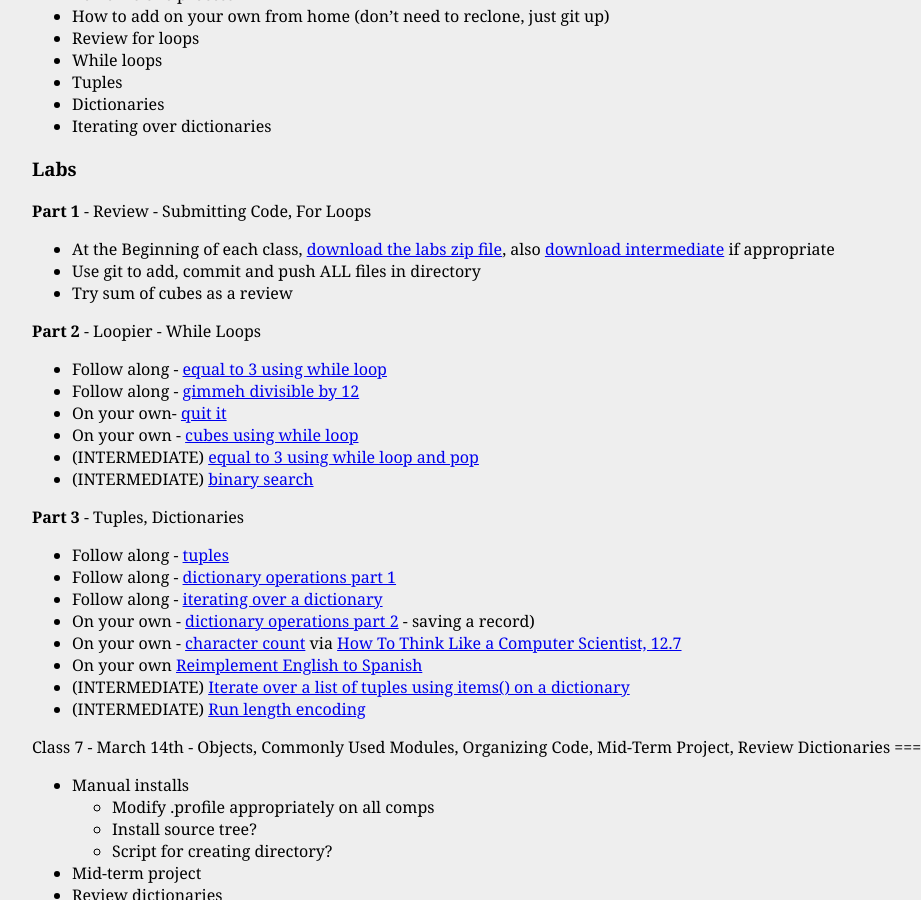
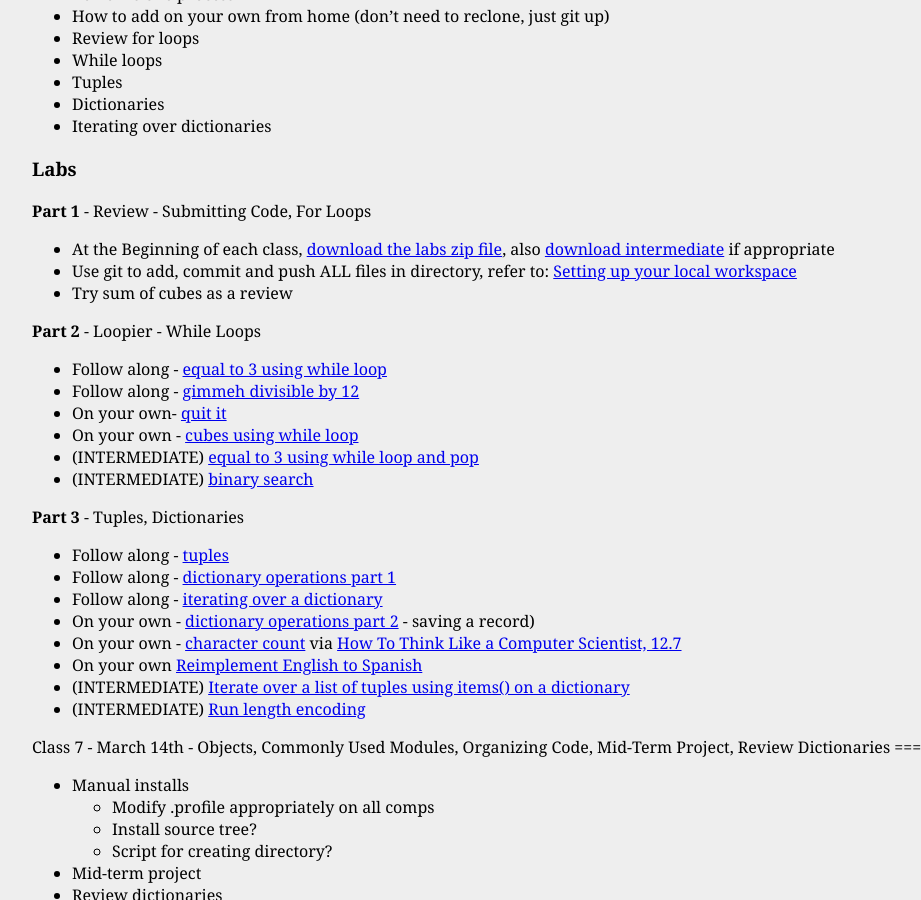
Before and after one commit to jversoza/MTEC2002, a Jekyll site: the page built from syllabus.markdown, in a window 1280 px wide and 900 px high, scrolled down 5418 px. Shown: the whole window, without its empty margins (128-1049 px from the left). Built offline with Jekyll 4.4.1, drawn with Linux system fonts in a browser that asks for light colours.

Commit message:
added setup instructions

```diff
--- a/syllabus.markdown
+++ b/syllabus.markdown
@@ -244,7 +244,7 @@
 ###Labs
 __Part 1__ - Review - Submitting Code, For Loops
 * At the Beginning of each class, [download the labs zip file](class6/labs/class6.zip), also [download intermediate](class6/labs/intermediate.zip) if appropriate
-* Use git to add, commit and push ALL files in directory
+* Use git to add, commit and push ALL files in directory, refer to: [Setting up your local workspace](git.html)
 * Try sum of cubes as a review
 
 __Part 2__ - Loopier - While Loops
```
